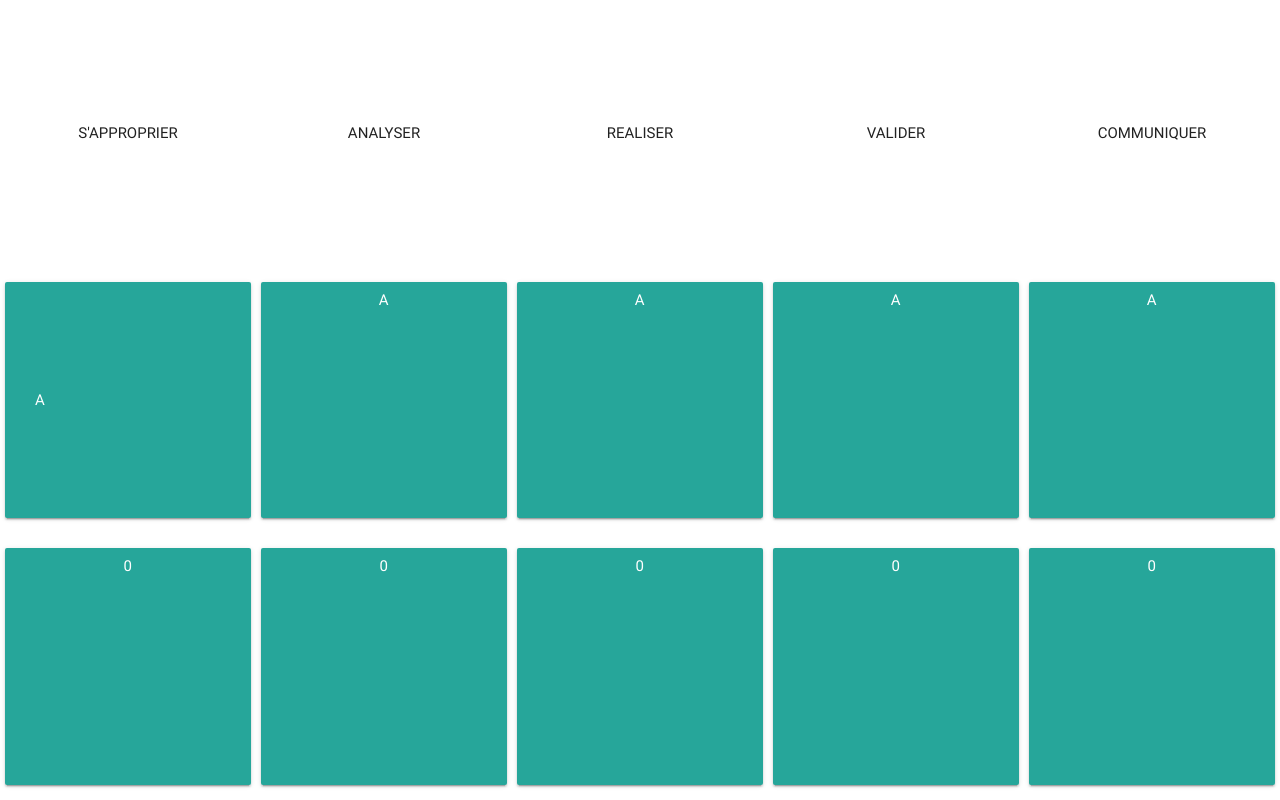
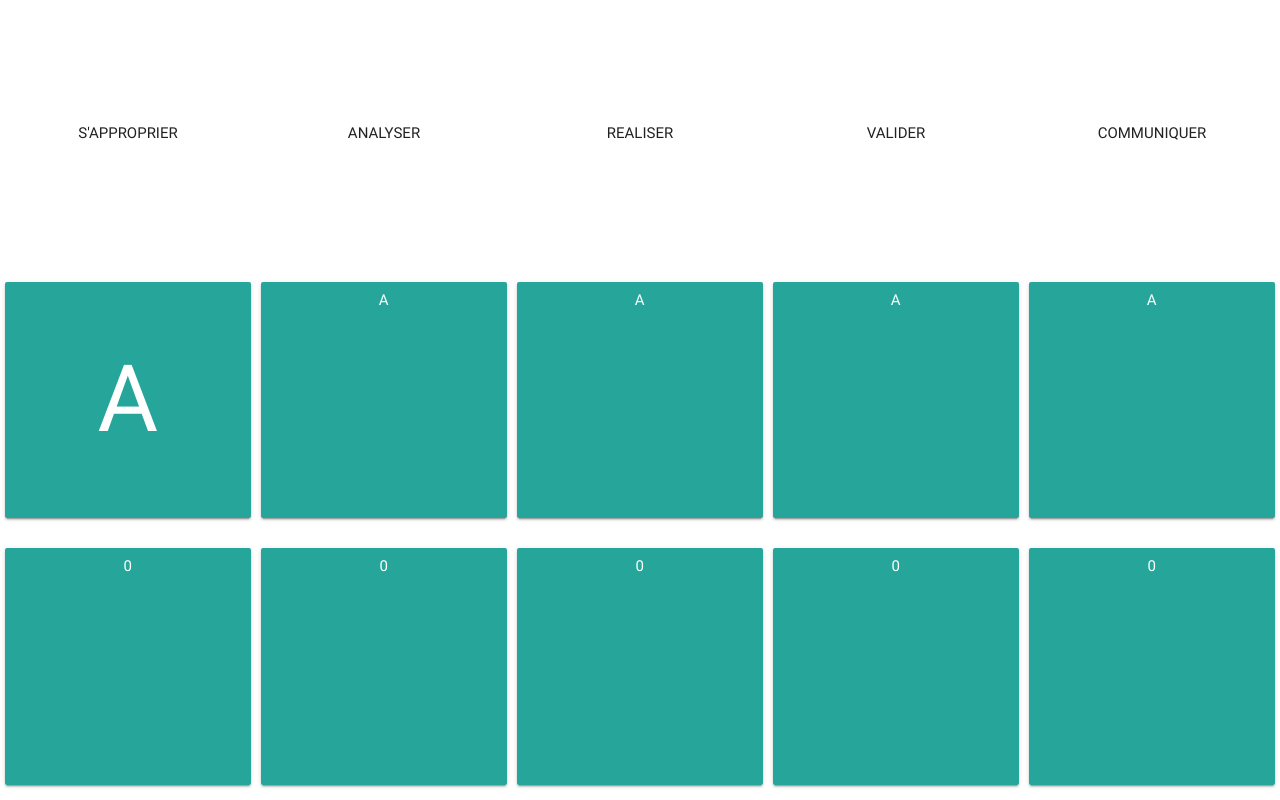
Before and after one commit to lfishk/App-ECE, a plain HTML site: page index.html in a window 1280 px wide. Drawn offline with nearby package versions, Linux system fonts and the light colour scheme.

Commit message:
Auto font size

```diff
--- a/index.html
+++ b/index.html
@@ -42,7 +42,7 @@
           <td style="width:20%;text-align:center;">COMMUNIQUER</td>
         </tr>
         <tr style="height:20%">
-          <td style="text-align:center;"><a id="rea_note" onclick="change_note(this)" class="waves-effect waves-light btn" style="width:100%;height:100%;display: inline-flex;align-items: center;text-align:center; ">A</a></td>
+          <td><div id="rea_note1" onclick="change_note(this)" class="waves-effect waves-light btn" style="width:100%;height:100%;display:flex;align-items:center;justify-content:center;">A</div></td>
           <td><a id="rea_note" onclick="change_note(this)" class="waves-effect waves-light btn" style="width:100%;height:100%;">A</a></td>
           <td><a id="rea_note" onclick="change_note(this)" class="waves-effect waves-light btn" style="width:100%;height:100%;">A</a></td>
           <td><a id="rea_note" onclick="change_note(this)" class="waves-effect waves-light btn" style="width:100%;height:100%;">A</a></td>
@@ -58,8 +58,16 @@
       </table>
 
 
-    <!--Import jQuery before materialize.js-->
-    <script type="text/javascript" src="https://code.jquery.com/jquery-3.2.1.min.js"></script>
-    <script type="text/javascript" src="js/materialize.min.js"></script>
+
+      <!--Import jQuery before materialize.js-->
+      <script type="text/javascript" src="https://code.jquery.com/jquery-3.2.1.min.js"></script>
+      <script type="text/javascript" src="js/materialize.min.js"></script>
+
+
+      <script src="js/jquery.fittext.js"></script>
+    	<script type="text/javascript">
+    		$("#rea_note1").fitText(0.2);
+    	</script>
+
   </body>
 </html>
--- /dev/null
+++ b/js/jquery.fittext.js
@@ -0,0 +1,47 @@
+/*global jQuery */
+/*!
+* FitText.js 1.2
+*
+* Copyright 2011, Dave Rupert http://daverupert.com
+* Released under the WTFPL license
+* http://sam.zoy.org/wtfpl/
+*
+* Date: Thu May 05 14:23:00 2011 -0600
+*/
+
+(function( $ ){
+
+  $.fn.fitText = function( kompressor, options ) {
+
+    // Setup options
+    var compressor = kompressor || 1,
+        settings = $.extend({
+          'minFontSize' : Number.NEGATIVE_INFINITY,
+          'maxFontSize' : Number.POSITIVE_INFINITY
+        }, options);
+
+    return this.each(function(){
+
+      // Store the object
+      var $this = $(this);
+
+      // Resizer() resizes items based on the object width divided by the compressor * 10
+      var resizer = function () {
+        if ($this.height() < $this.width()) {
+            $this.css('font-size', Math.max(Math.min($this.height() / (compressor*10), parseFloat(settings.maxFontSize)), parseFloat(settings.minFontSize)));
+          } else {
+            $this.css('font-size', Math.max(Math.min($this.width() / (compressor*10), parseFloat(settings.maxFontSize)), parseFloat(settings.minFontSize)));
+          }
+      };
+
+      // Call once to set.
+      resizer();
+
+      // Call on resize. Opera debounces their resize by default.
+      $(window).on('resize.fittext orientationchange.fittext', resizer);
+
+    });
+
+  };
+
+})( jQuery );
```
